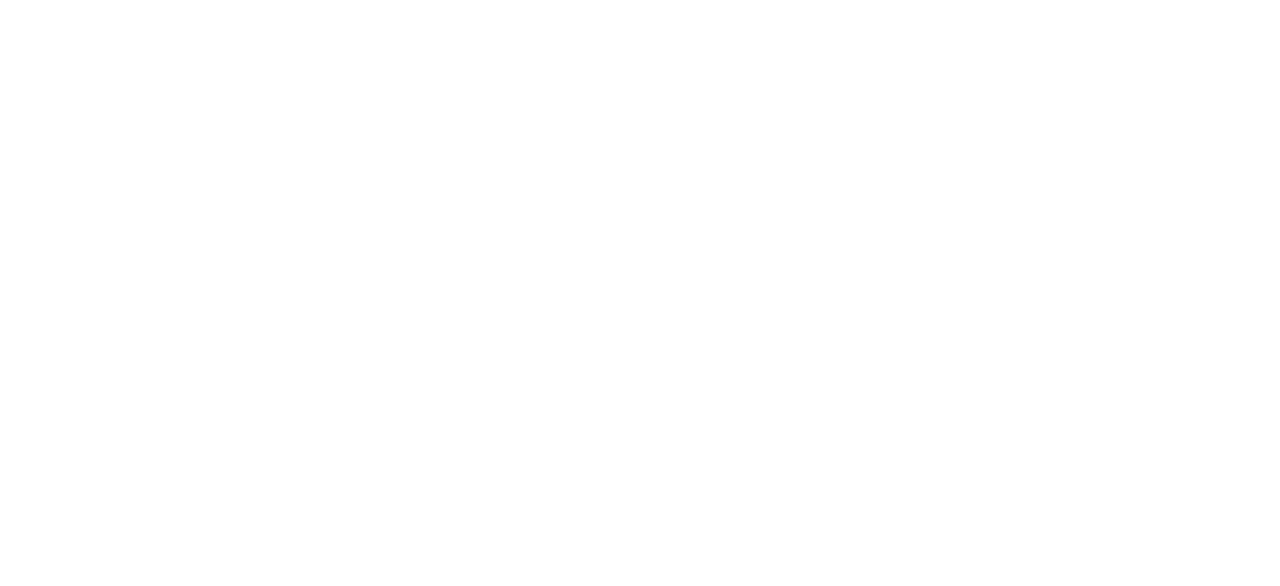
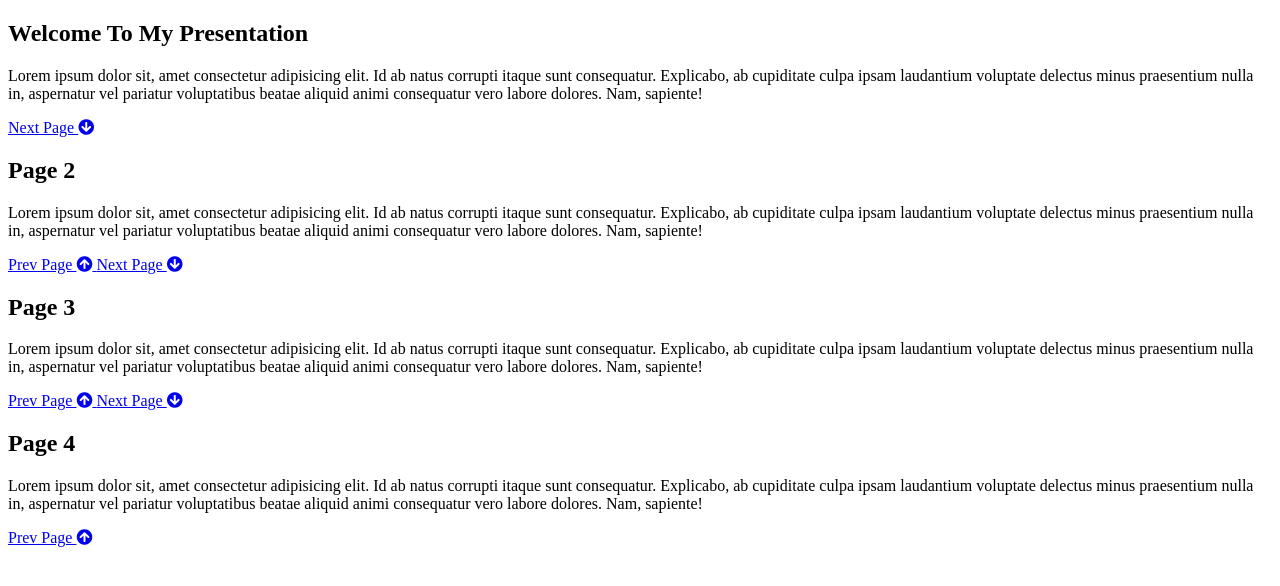
Before and after one commit to kartikkher/presentation-website, a plain HTML site: page index.html in a window 1280 px wide. Drawn offline with Linux system fonts and the light colour scheme.

Commit message:
WIP: HTML Structure Added

```diff
--- a/index.html
+++ b/index.html
@@ -4,11 +4,68 @@
 <head>
   <meta charset="UTF-8">
   <meta name="viewport" content="width=device-width, initial-scale=1.0">
+  <link rel="stylesheet" href="https://cdnjs.cloudflare.com/ajax/libs/font-awesome/5.13.0/css/all.min.css">
   <link rel="stylesheet" href="style.css">
   <title>Presentation</title>
 </head>
 
 <body>
+  <!-- Page 1: Intro -->
+  <section id="page-1" class="class">
+    <h1>Welcome To My Presentation</h1>
+    <p>Lorem ipsum dolor sit, amet consectetur adipisicing elit. Id ab natus corrupti itaque sunt consequatur.
+      Explicabo, ab cupiditate culpa ipsam laudantium voluptate delectus minus praesentium nulla in, aspernatur vel
+      pariatur voluptatibus beatae aliquid animi consequatur vero labore dolores. Nam, sapiente!</p>
+    <div>
+      <a href="#page-2" class="btn">
+        Next Page <i class="fas fa-arrow-circle-down"></i>
+      </a>
+    </div>
+  </section>
+  <!-- Page 2-->
+  <section id="page-2" class="class">
+    <h1>Page 2</h1>
+    <p>Lorem ipsum dolor sit, amet consectetur adipisicing elit. Id ab natus corrupti itaque sunt consequatur.
+      Explicabo, ab cupiditate culpa ipsam laudantium voluptate delectus minus praesentium nulla in, aspernatur vel
+      pariatur voluptatibus beatae aliquid animi consequatur vero labore dolores. Nam, sapiente!</p>
+    <div>
+      <a href="#page-1" class="btn btn-dark">
+        Prev Page <i class="fas fa-arrow-circle-up"></i>
+      </a>
+      <a href="#page-3" class="btn">
+        Next Page <i class="fas fa-arrow-circle-down"></i>
+      </a>
+    </div>
+  </section>
+
+  <!-- Page 3-->
+  <section id="page-3" class="class">
+    <h1>Page 3</h1>
+    <p>Lorem ipsum dolor sit, amet consectetur adipisicing elit. Id ab natus corrupti itaque sunt consequatur.
+      Explicabo, ab cupiditate culpa ipsam laudantium voluptate delectus minus praesentium nulla in, aspernatur vel
+      pariatur voluptatibus beatae aliquid animi consequatur vero labore dolores. Nam, sapiente!</p>
+    <div>
+      <a href="#page-2" class="btn btn-dark">
+        Prev Page <i class="fas fa-arrow-circle-up"></i>
+      </a>
+      <a href="#page-4" class="btn">
+        Next Page <i class="fas fa-arrow-circle-down"></i>
+      </a>
+    </div>
+  </section>
+
+  <!-- Page 4-->
+  <section id="page-4" class="class">
+    <h1>Page 4</h1>
+    <p>Lorem ipsum dolor sit, amet consectetur adipisicing elit. Id ab natus corrupti itaque sunt consequatur.
+      Explicabo, ab cupiditate culpa ipsam laudantium voluptate delectus minus praesentium nulla in, aspernatur vel
+      pariatur voluptatibus beatae aliquid animi consequatur vero labore dolores. Nam, sapiente!</p>
+    <div>
+      <a href="#page-3" class="btn">
+        Prev Page <i class="fas fa-arrow-circle-up"></i>
+      </a>
+    </div>
+  </section>
 
 </body>
 
```
